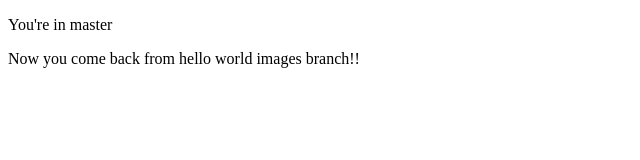
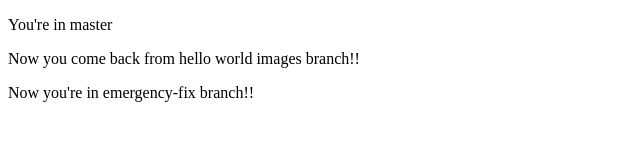
Before and after one commit to MuqadasAshraf-5406/MyFirstProject, a plain HTML site: page index.html in a window 1280 px wide. Shown: the whole page, without its empty margins (0-640 px from the left). Drawn offline with Linux system fonts and the light colour scheme.

Commit message:
Emergency branch first commit

```diff
--- a/index.html
+++ b/index.html
@@ -8,5 +8,7 @@
 <body>
     <p>You're in master</p>
     <p>Now you come back from hello world images branch!!</p>
+
+    <p>Now you're in emergency-fix branch!!</p>
 </body>
 </html>
```
